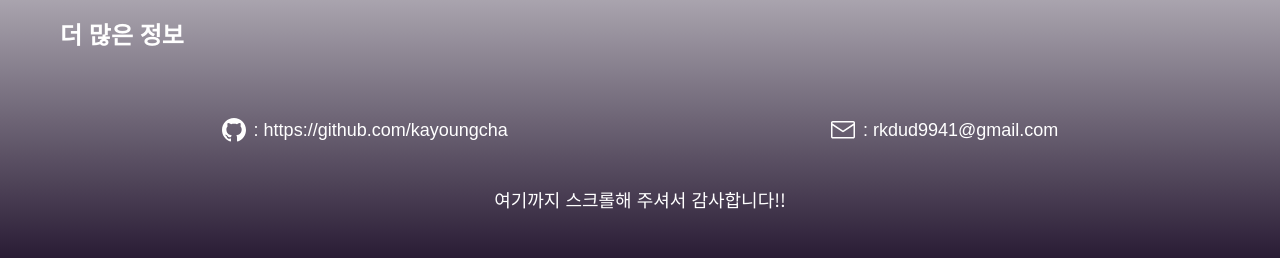
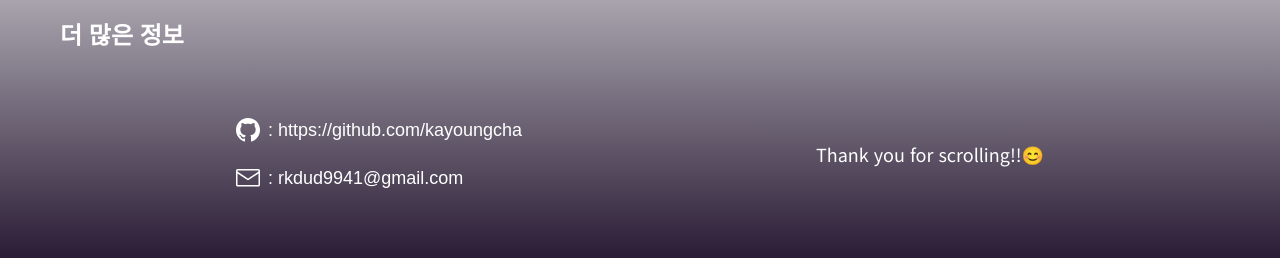
Before and after one commit to kayoungcha/ky-portfolio, a Next.js app: page / in a window 1280 px wide. Shown: the part 2567-2825 px from the top of the page. Built offline with nearby package versions, Linux system fonts and the light colour scheme; no server answers; the database is empty.

Commit message:
footer modify

```diff
--- a/src/footer/footer.module.scss
+++ b/src/footer/footer.module.scss
@@ -20,7 +20,7 @@
   display: flex;
   align-items: center;
   justify-content: center;
-  flex-direction: column;
+  flex-direction: row;
   padding-top: 48px;
 
   a,
@@ -30,13 +30,12 @@
   }
 
   ul {
-    width: 100%;
+    width: 50%;
     display: flex;
-    align-items: center;
+    align-items: flex-start;
     justify-content: space-around;
-    margin-bottom: 48px;
-
-    flex-wrap: wrap;
+    flex-direction: column;
+    row-gap: 24px;
     li {
       display: inline-block;
       display: flex;
--- a/src/footer/footer.tsx
+++ b/src/footer/footer.tsx
@@ -46,7 +46,7 @@ export default function Footer() {
             <a href="mailto:rkdud9941@gmail.com">: rkdud9941@gmail.com</a>
           </li>
         </ul>
-        <p>여기까지 스크롤해 주셔서 감사합니다!!</p>
+        <p>Thank you for scrolling!!😊</p>
       </div>
     </footer>
   );
```
Also changed, not shown: 4 other files (tests, documents, lock files or other folders).
